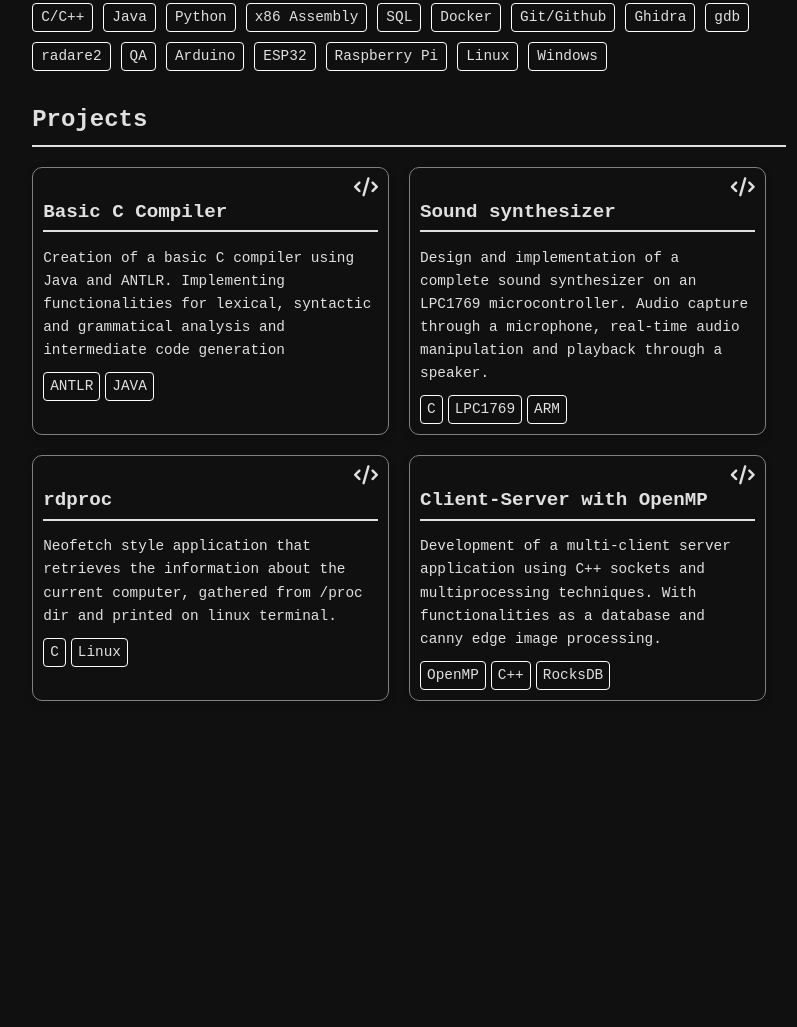
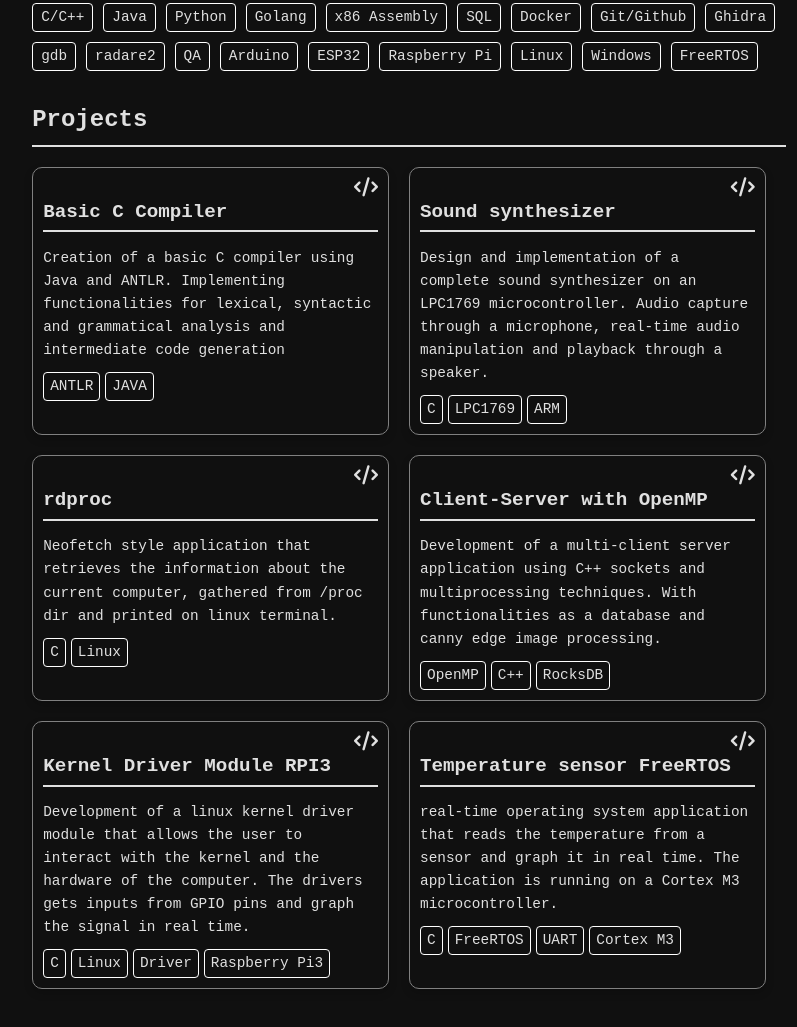
Before and after one commit to manugcr/resume, a plain HTML site: page index.html in a window 1280 px wide. Shown: the part 944-1971 px from the top of the page, without its empty margins (231-1028 px from the left). Before the commit the page ends 1715 px from the top, so only its background shows below. Drawn offline with Linux system fonts and the light colour scheme.

Commit message:
Added new projects

```diff
--- a/index.html
+++ b/index.html
@@ -74,19 +74,21 @@
                     <p>C/C++</p>
                     <p>Java</p>
                     <p>Python</p>
+                    <p>Golang</p>
                     <p>x86 Assembly</p>
                     <p>SQL</p>
                     <p>Docker</p>
                     <p>Git/Github</p>
                     <p>Ghidra</p>
-		    <p>gdb</p>
-		    <p>radare2</p>
-		    <p>QA</p>
+                    <p>gdb</p>
+                    <p>radare2</p>
+                    <p>QA</p>
                     <p>Arduino</p>
                     <p>ESP32</p>
                     <p>Raspberry Pi</p>
                     <p>Linux</p>
                     <p>Windows</p>
+                    <p>FreeRTOS</p>
                 </div>
             </div>
         </section>
@@ -128,7 +130,6 @@
                         <p>Linux</p>
                     </div>
                 </a>
-
                 <a href="https://github.com/ICOMP-UNC/h-p-cpp-hope-programming-cpp-manugcr" class="project-card"
                     target="_blank">
                     <i class="fas fa-code project-icon" aria-hidden="true"></i> <!-- Icon for the project -->
@@ -141,6 +142,36 @@
                         <p>OpenMP</p>
                         <p>C++</p>
                         <p>RocksDB</p>
+                    </div>
+                </a>
+                <a href="https://github.com/manugcr/sdc_tp5" class="project-card"
+                    target="_blank">
+                    <i class="fas fa-code project-icon" aria-hidden="true"></i> <!-- Icon for the project -->
+                    <h3>Kernel Driver Module RPI3</h3>
+                    <p class="project-subtitle">Development of a linux kernel driver module that allows the user to
+                        interact with the kernel and the hardware of the computer. The drivers gets inputs from GPIO pins
+                        and graph the signal in real time.
+                    </p>
+                    <div class="project-technologies">
+                        <p>C</p>
+                        <p>Linux</p>
+                        <p>Driver</p>
+                        <p>Raspberry Pi3</p>
+                    </div>
+                </a>
+                <a href="https://github.com/manugcr/soii--freertos" class="project-card"
+                    target="_blank">
+                    <i class="fas fa-code project-icon" aria-hidden="true"></i> <!-- Icon for the project -->
+                    <h3>Temperature sensor FreeRTOS</h3>
+                    <p class="project-subtitle">real-time operating system application that reads the
+                        temperature from a sensor and graph it in real time. The application is running on a Cortex M3
+                        microcontroller.
+                    </p>
+                    <div class="project-technologies">
+                        <p>C</p>
+                        <p>FreeRTOS</p>
+                        <p>UART</p>
+                        <p>Cortex M3</p>
                     </div>
                 </a>
                 <!-- Add more project cards as needed -->
```
